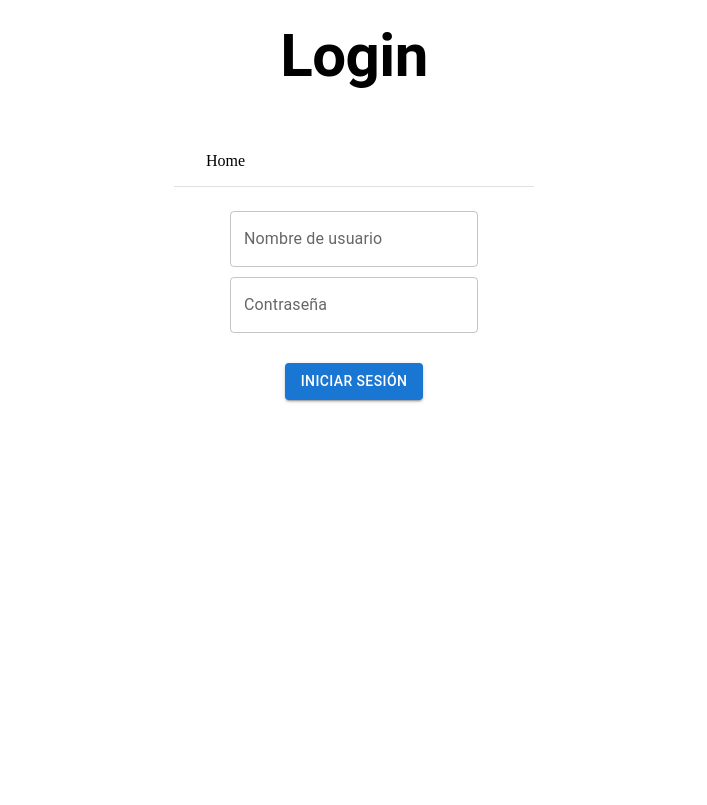
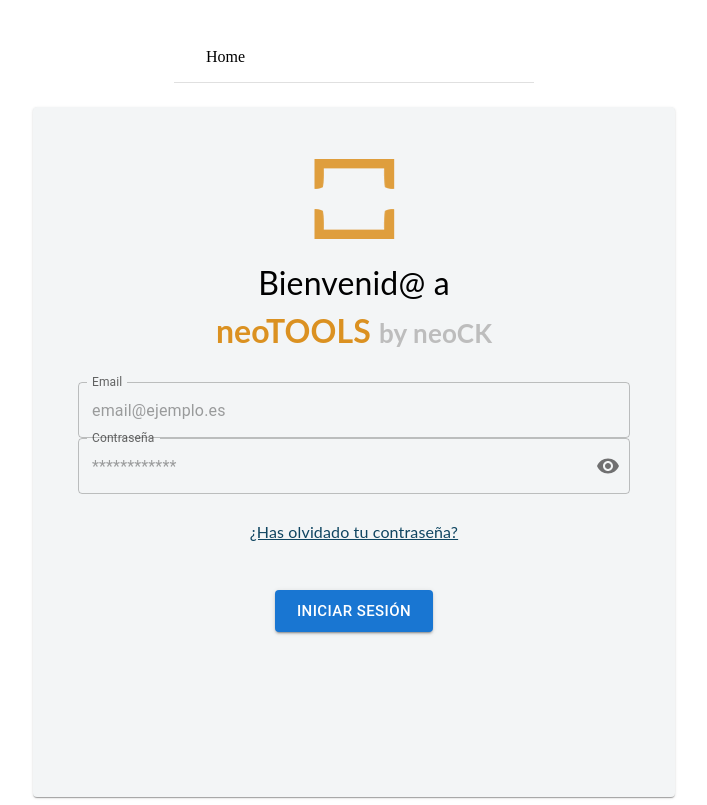
Before and after one commit to mariof16/aprendiendo-react, a React (Vite) app in the folder git-test/: page /login in a window 1280 px wide. Shown: the whole page, without its empty margins (286-993 px from the left). Built offline with nearby package versions, Linux system fonts and the light colour scheme.

Commit message:
Login NeoTools

```diff
--- a/git-test/package.json
+++ b/git-test/package.json
@@ -12,6 +12,7 @@
   "dependencies": {
     "@emotion/react": "^11.11.4",
     "@emotion/styled": "^11.11.5",
+    "@mui/icons-material": "^5.15.19",
     "@mui/material": "^5.15.18",
     "@types/react-router-dom": "^5.3.3",
     "react": "^18.2.0",
--- /dev/null
+++ b/git-test/src/components/ComponentesLogin.tsx
@@ -0,0 +1,17 @@
+import { Card} from "@mui/material"
+import colors from "../styles/colors.theme"
+import React from "react";
+
+export const CardLogin = ({ children }: { children: React.ReactNode }) => {
+    return (
+        <Card sx={{
+            width: "552px",
+            height: "600px",
+            margin: "auto",
+            padding: "45px",
+            backgroundColor: colors.background.default,
+        }}>
+             {children}
+        </Card>
+    );
+};
--- a/git-test/src/components/Login.tsx
+++ b/git-test/src/components/Login.tsx
@@ -1,54 +1,131 @@
-import { useState } from 'react';
-import { Typography, TextField, Button } from '@mui/material';
+import { Box, Typography, TextField, InputAdornment, IconButton, Button } from '@mui/material';
 import { NavButton } from '../routes/NavButton';
+import VisibilityIcon from '@mui/icons-material/Visibility';
+import colors from '../styles/colors.theme';
+import { CardLogin } from './ComponentesLogin';
 
 export function Login() {
-  const [username, setUsername] = useState('');
-  const [password, setPassword] = useState('');
-  const [error, setError] = useState('');
-  const [correct, setCorrect] = useState('');
-
-  const handleLogin = (e: React.FormEvent<HTMLFormElement>) => {
-    e.preventDefault(); // Evitar que se recargue la página al enviar el formulario
-    setError('');
-    setCorrect('');
-
-    // Validaciones simples
-    if (username === '' || password === '') {
-      setError('Por favor, introduce nombre de usuario y contraseña.');
-    } else if (username !== 'usuario' || password !== 'contraseña') {
-      setError('Nombre de usuario o contraseña incorrectos.');
-    } else {
-      // Aquí iría la lógica para autenticar al usuario
-      setCorrect('Login correcto');
-      // Redirigir al usuario a la página de inicio
-    }
-  };
-
   return (
     <>
-      <Typography variant="h2" sx={{ fontWeight: 'bold', marginTop: '20px', marginBottom: '20px', textAlign: 'center' }}>Login</Typography>
       <NavButton text="Home" href="/home" />
-      <form onSubmit={handleLogin} style={{ display: 'flex', flexDirection: 'column', alignItems: 'center' }}>
+      <CardLogin>
+        <Box sx={{ padding: "7px" }}>
+          <Box
+            component="img"
+            src="../../public/logologin.png"
+            alt="User Photo"
+            sx={{
+              width: 81,
+              height: 80,
+              mb: 2,
+              display: 'block',
+              margin: 'auto',
+            }}
+          />
+          <Box sx={{ marginTop: '20px' }}>
+            <Typography
+              variant="h4"
+              style={{
+                fontFamily: 'Lato',
+                fontSize: '32px',
+                fontWeight: 400,
+                lineHeight: '48px',
+                letterSpacing: '0.14000000059604645px',
+                textAlign: 'center',
+                color: colors.text.primary,
+              }}
+            >
+              Bienvenid@ a
+            </Typography>
+            <Typography
+              variant="h4"
+              style={{
+                fontFamily: 'Lato',
+                fontSize: '32px',
+                fontWeight: 700,
+                lineHeight: '48px',
+                letterSpacing: '0.14000000059604645px',
+                textAlign: 'center',
+                color: colors.yellow,
+              }}
+            >
+              neoTOOLS{' '}
+              <Box
+                component="span"
+                style={{
+                  fontFamily: 'Lato',
+                  fontSize: '26px',
+                  fontWeight: 700,
+                  lineHeight: '39px',
+                  letterSpacing: '0.14000000059604645px',
+                  textAlign: 'center',
+                  color: colors.grey[500],
+                }}
+              >
+                by neoCK
+              </Box>
+            </Typography>
+          </Box>
+        </Box>
+        <Box sx={{marginTop:"20px"}}>
           <TextField
-          label="Nombre de usuario"
             variant="outlined"
-          value={username}
-          onChange={(e) => setUsername(e.target.value)}
-          style={{ marginBottom: '10px' }}
+            size="medium"
+            fullWidth
+            label="Email"
+            placeholder="email@ejemplo.es"
+            InputLabelProps={{ shrink: true }}
           />
           <TextField
+            variant="outlined"
+            size="medium"
+            fullWidth
             label="Contraseña"
-          variant="outlined"
-          type="password"
-          value={password}
-          onChange={(e) => setPassword(e.target.value)}
-          style={{ marginBottom: '10px' }}
+            placeholder="************"
+            InputLabelProps={{ shrink: true }}
+            InputProps={{
+              endAdornment: (
+                <InputAdornment position="end">
+                  <IconButton
+                    aria-label="toggle password visibility"
+                    edge="end"
+                  >
+                    <VisibilityIcon />
+                  </IconButton>
+                </InputAdornment>
+              ),
+            }}
           />
-        <Typography variant="body2" color="error" style={{ marginBottom: '10px' }}>{error}</Typography>
-        <Typography variant="body2" color="green" style={{ marginBottom: '10px' }}>{correct}</Typography>
-        <Button variant="contained" color="primary" type="submit">Iniciar sesión</Button>
-      </form>
+        </Box>
+        <Typography
+              variant="h4"
+              style={{
+                fontFamily: 'Lato',
+                fontSize: '16px',
+                fontWeight: 400,
+                lineHeight: '16px',
+                letterSpacing: '0.14000000059604645px',
+                textAlign: 'center',
+                textDecoration:"underline",
+                marginTop:"30px",
+                color: colors.primary.main,
+              }}
+            >
+              ¿Has olvidado tu contraseña?
+        </Typography>
+        <Box sx={{ textAlign: 'center', marginTop: '50px' }}>
+          <Button
+            size="large"
+            color="primary"
+            disabled={false}
+            variant="contained"
+            startIcon={null}
+            endIcon={null}
+          >
+            INICIAR SESIÓN
+          </Button>
+        </Box>
+      </CardLogin>
     </>
   );
 }
```
Also changed, not shown: git-test/src/styles/common.theme.ts (added, +71 -0 lines), git-test/public/logologin.png (added), git-test/src/styles/colors.theme.ts (renamed from git-test/src/styles/common.theme.js), 1 other file (tests, documents, lock files or other folders). Lines whose indentation alone changed are shown as unchanged.
